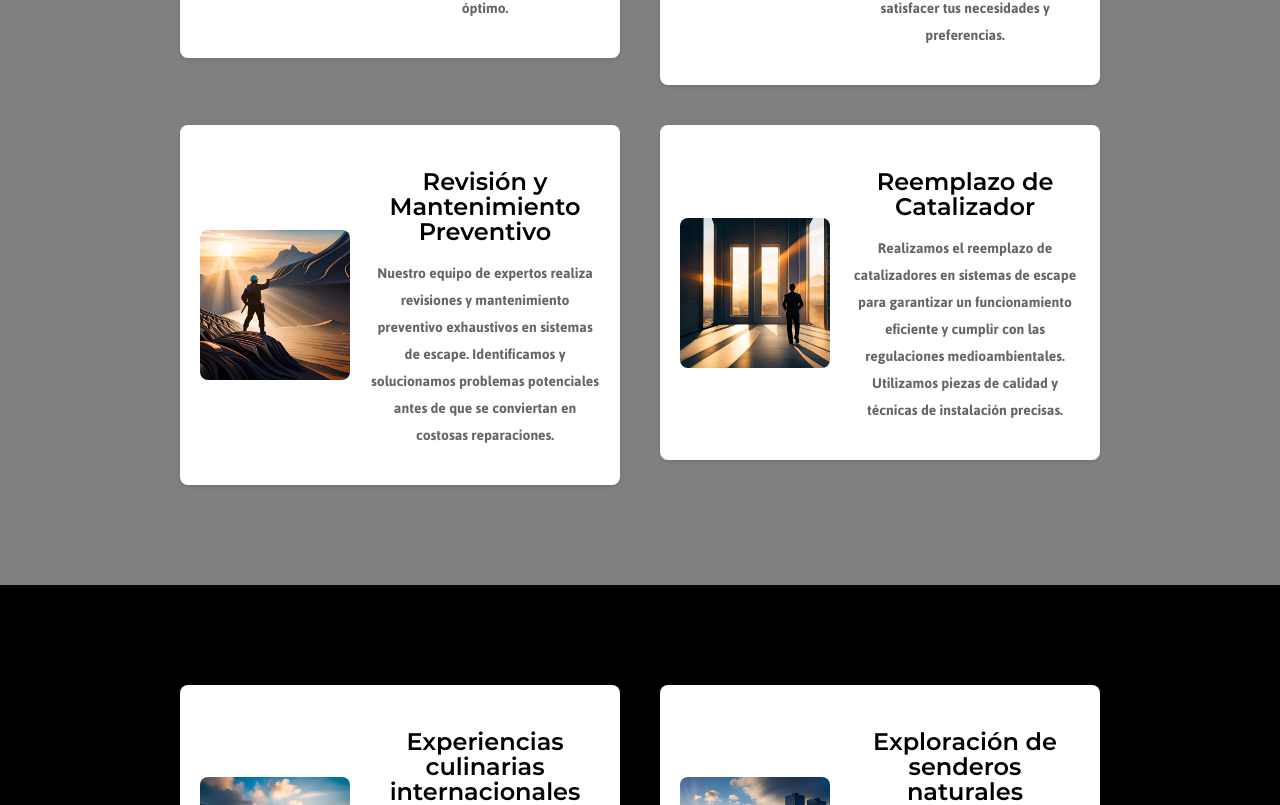
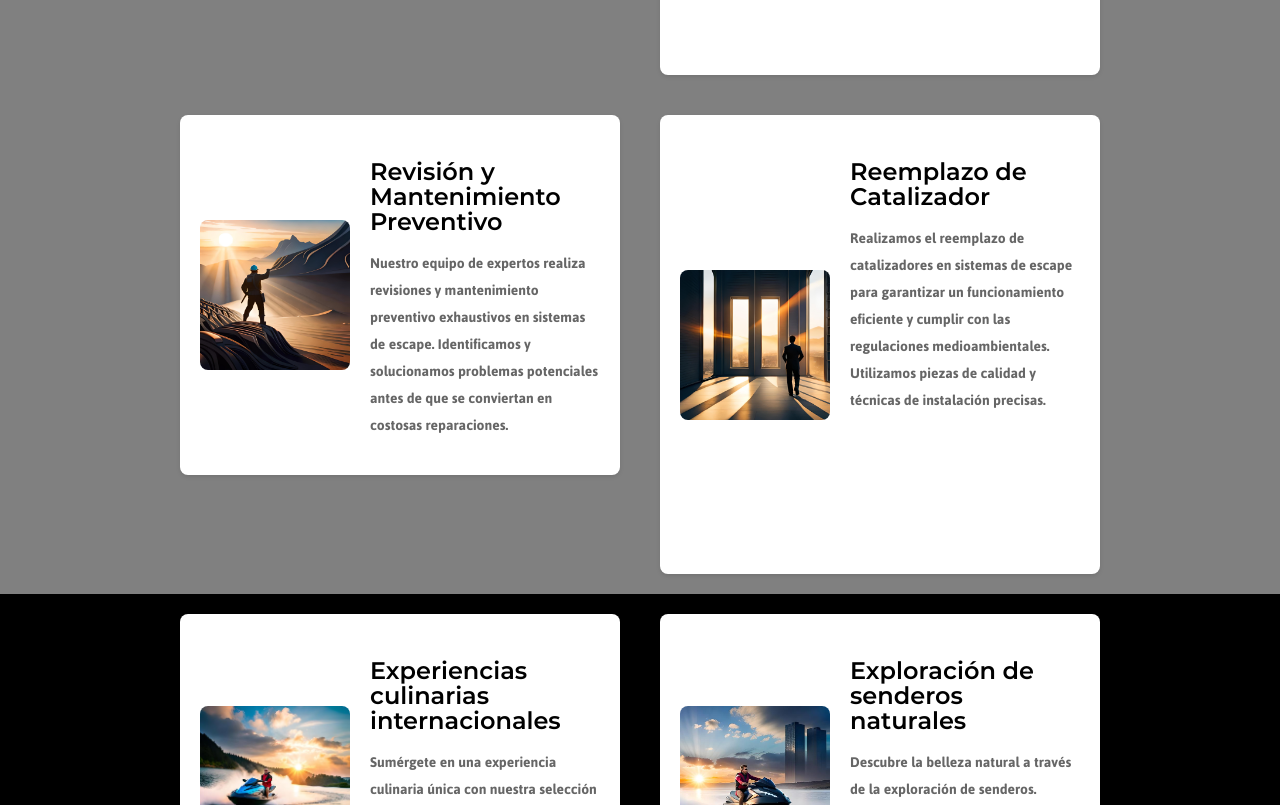
Before and after one commit to germanevangelisti/landing-app, a React (Create React App) app: page / in a window 1280 px wide. Shown: the part 1175-1980 px from the top of the page. Built offline with nearby package versions, Linux system fonts and the light colour scheme.

Commit message:
overlay text feature

```diff
--- a/src/App.js
+++ b/src/App.js
@@ -19,23 +19,15 @@ const App = () => {
       <AnimatedSection sectionId="landing-section">
         <LandingSection />
       </AnimatedSection>
-
       <AnimatedSection sectionId="cards-section-1">
         <CardContainer cards={cards1} />
       </AnimatedSection>
-
       <AnimatedSection sectionId="cards-section-2">
-        <CardContainer
-          cards={cards2}
-          backgroundColor="black"
-          // fullHeight
-        />
+        <CardContainer cards={cards2} backgroundColor="black" />
       </AnimatedSection>
-
       <AnimatedSection sectionId="counter-section">
         <CounterSection counters={counters} />
       </AnimatedSection>
-
       <Footer />
     </div>
   );
--- a/src/components/CardContainer.css
+++ b/src/components/CardContainer.css
@@ -1,4 +1,4 @@
-.info-section {
+.card-container {
   padding: 60px 0;
   text-align: center;
   background-color: grey;
@@ -6,12 +6,12 @@
   overflow: hidden;
 }
 
-.info-section h2 {
+.card-container h2 {
   font-size: 32px;
   margin-bottom: 40px;
 }
 
-.card-container {
+.card-wrapper {
   display: flex;
   flex-wrap: wrap;
   justify-content: center;
@@ -54,6 +54,36 @@
   color: #666666;
 }
 
+.overlayText {
+  position: relative;
+  top: -150px;
+  left: 0px;
+  z-index: 1;
+  bottom: 20px;
+
+  opacity: 0;
+  visibility: hidden;
+  transition: opacity 1s ease-out;
+}
+
+.overlay:hover .overlayText {
+  opacity: 1;
+  visibility: visible;
+  transition: opacity 1s ease-in;
+}
+
+.overlay:hover .originalText {
+  opacity: 0;
+  visibility: hidden;
+  transition: opacity 1s ease-out;
+}
+
+.overlay:not(:hover) .originalText {
+  opacity: 1;
+  visibility: visible;
+  transition: opacity 1s ease-in;
+}
+
 @media (max-width: 768px) {
   .card {
     max-width: 300px;
--- a/src/components/CardContainer.js
+++ b/src/components/CardContainer.js
@@ -6,33 +6,33 @@ import "./CardContainer.css";
 const CardContainer = ({ cards, backgroundColor, fullHeight }) => {
   return (
     <div
-      className="info-section"
+      className="card-conteiner"
       style={{
         backgroundColor: backgroundColor ? backgroundColor : "grey",
         height: fullHeight ? "100vh" : "unset", // footer bug
       }}
     >
-      <div className="container">
-        <div className="card-container">
+      <div className="card-wrapper">
         {cards.map((card, index) => (
           <Fade delay={index * 200} triggerOnce>
-              <div className="card">
-                <img
-                  width={150}
-                  height={150}
-                  src={card.image}
-                  alt={card.title}
-                />
+            <div className={card.overlayText ? "card overlay" : "card"}>
+              <img width={150} height={150} src={card.image} alt={card.title} />
               <div className="card-description">
                 <h3>{card.title}</h3>
+                <div className="originalText">
                   <p>{card.description}</p>
+                </div>
+                {card.overlayText ? (
+                  <div className="overlayText">
+                    <p>{card.overlayText}</p>
+                  </div>
+                ) : null}
               </div>
             </div>
           </Fade>
         ))}
       </div>
     </div>
-    </div>
   );
 };
 
--- a/src/data/dummydata1.js
+++ b/src/data/dummydata1.js
@@ -15,6 +15,7 @@ const cards = [
     description:
       "Dale a tu vehículo un toque único con nuestros servicios de personalización de caños de escape. Te ofrecemos opciones de diseño y acabado personalizadas para satisfacer tus necesidades y preferencias.",
     image: image2,
+    overlayText: "This is a test for showing overlay text on a card.",
   },
   {
     title: "Revisión y Mantenimiento Preventivo",
@@ -27,6 +28,8 @@ const cards = [
     description:
       "Realizamos el reemplazo de catalizadores en sistemas de escape para garantizar un funcionamiento eficiente y cumplir con las regulaciones medioambientales. Utilizamos piezas de calidad y técnicas de instalación precisas.",
     image: image4,
+    overlayText:
+      "Lorem ipm dolor amet, consecte adipiing lit Sunt sed ad possimus magm maiores. Ipsa dolor sit ile magnam maores.",
   },
 ];
 
```
Lines whose indentation alone changed are shown as unchanged.
